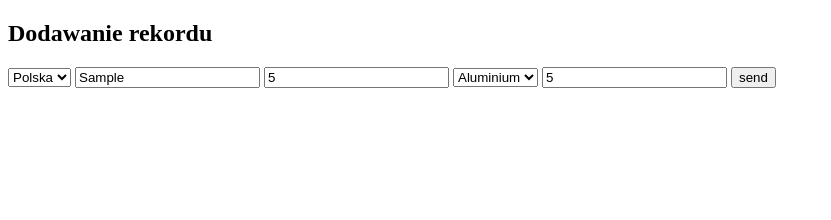
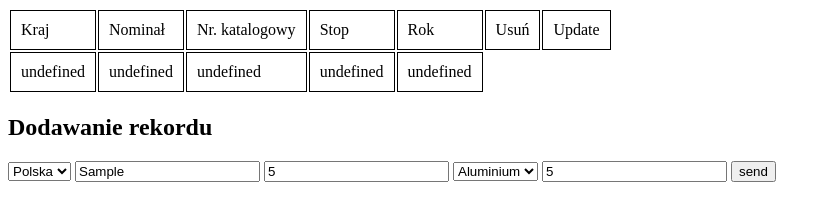
Before and after one commit to MateuszCzek332/Monetki, a plain HTML site: page static/index.html in a window 1280 px wide. Both pictures are taken after typing "Sample", "5", "5" into the empty fields and a click on the button "send". Shown: the whole page, without its empty margins (0-831 px from the left). Drawn offline with Linux system fonts and the light colour scheme; no server answers.

Commit message:
Porządek
Uporządkowanie plików, poprawione oddawanie, dodawanie rekordów do tabeli po stronie klienta.

```diff
--- a/static/css/style.css
+++ /dev/null
@@ -1,3 +0,0 @@
-h1{
-    color: red;
-}
--- a/static/index.html
+++ b/static/index.html
@@ -5,14 +5,26 @@
     <meta http-equiv="X-UA-Compatible" content="IE=edge">
     <meta name="viewport" content="width=device-width, initial-scale=1.0">
     <title>Document</title>
-    <link rel="stylesheet" href="css/style.css">
-    <script href="js/index.js"></script>
+    <style>
+        td{
+            border: 1px solid black;
+            padding: 10px;
+        }
+    </style>
 </head>
 <body>
 
-    <div id="all">
-
-    </div>
+    <table id="all">
+        <tr>
+            <td>Kraj</td>
+            <td>Nominał</td>
+            <td>Nr. katalogowy</td>
+            <td>Stop</td>
+            <td>Rok</td>
+            <td>Usuń</td>
+            <td>Update</td>
+        </tr>
+    </table>
 
     <h2>Dodawanie rekordu</h2>
     <select id="kraj" name="kraj">
@@ -38,7 +50,8 @@
                     kraj: document.getElementById("kraj").value,
                     nom: document.getElementById("nom").value,
                     nr: document.getElementById("nr").value,
-                    stop: document.getElementById("stop").value
+                    stop: document.getElementById("stop").value,
+                    rok: document.getElementById("rok").value
                 })
 
                 const options = {
@@ -56,7 +69,30 @@
             }
 
             let w = await fetchPostAsync()
-            console.log(w)
+            addRecord(w)
+        }
+
+        addRecord = (w) =>{
+         let tr = document.createElement("tr")
+            let kraj = document.createElement("td")
+            let nom = document.createElement("td")
+            let nr = document.createElement("td")
+            let stop = document.createElement("td")
+            let rok = document.createElement("td")
+
+            kraj.innerText = w.kraj
+            nom.innerText = w.nom
+            nr.innerText = w.nr
+            stop.innerText = w.stop
+            rok.innerText = w.rok
+
+            tr.appendChild(kraj)
+            tr.appendChild(nom)
+            tr.appendChild(nr)
+            tr.appendChild(stop)
+            tr.appendChild(rok)
+
+            document.getElementById("all").appendChild(tr)
         }
     </script>
 
--- a/static/js/index..js
+++ /dev/null
@@ -1 +0,0 @@
-console.log("A")
```
Also changed, not shown: server.js (+40 -13 lines), static/img/._Belize.jpg (added), static/img/Albania.jpg (added), static/img/Algieria.jpg (added), static/img/Australia.jpg (added), static/img/Barbados.jpg (added), static/img/Belgia.jpg (added), static/img/Belize.jpg (added), static/img/Bermudy.jpg (added), static/img/Bhutan.jpg (added), static/img/Boliwia.jpg (added), static/img/faja.png (added), static/img/u.gif (added), 4 other files.
